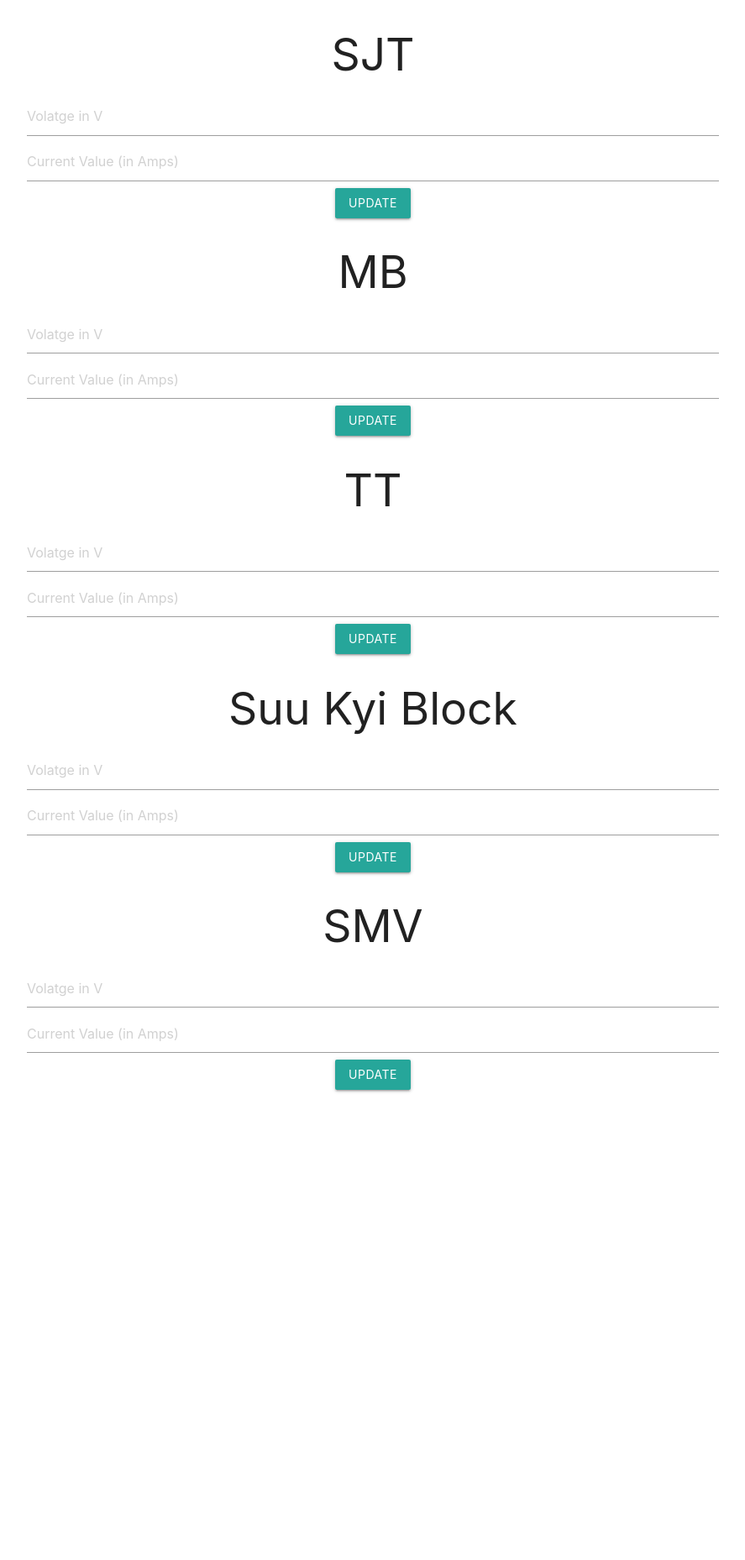
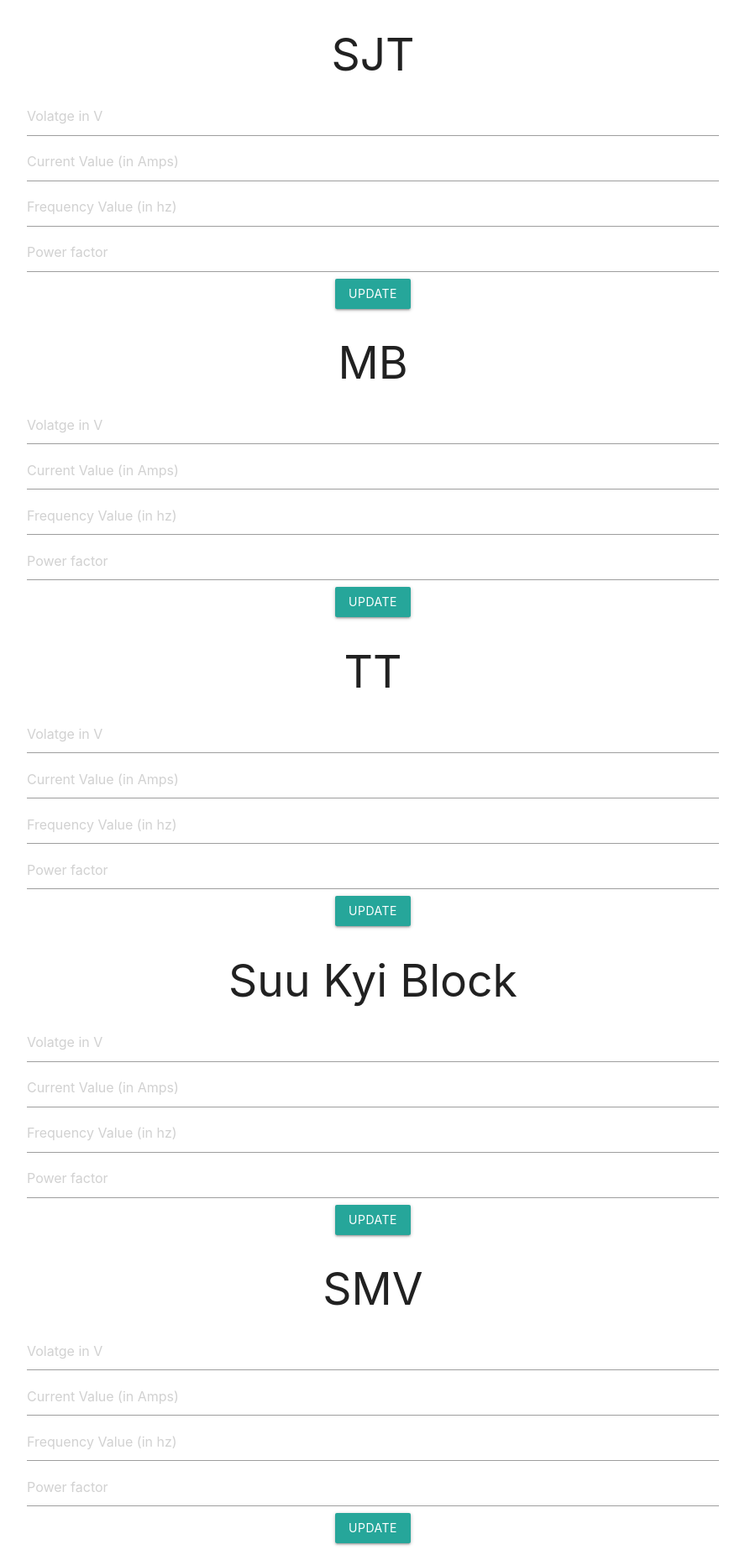
Before and after one commit to Noirdemort/HoloCast, a Flask app: page / in a window 1280 px wide. Shown: the whole page at 84% size, without its empty margins (168-1055 px from the left). Before the commit the page ends 1301 px from the top, so only its background shows below. Run offline with Flask 2, Linux system fonts and the light colour scheme.

Commit message:
Added extra fields and history feature

```diff
--- a/app.py
+++ b/app.py
@@ -8,6 +8,7 @@ url = "mongodb+srv://dexterLab:dyntyp-sejha6-sopcEc@holobase-upu74.gcp.mongodb.n
 client = pymongo.MongoClient(url)
 db = client.holocast
 building_data = db["building"]
+history = db["history"]
 
 
 @app.route("/")
@@ -20,16 +21,38 @@ def update_data(name):
     data = dict(request.form)
     building = building_data.find_one({"name": name})
     if building is None:
-        building_data.insert_one({"name": name, "voltage": data["voltage"], "current": data["current"]})
+        building_data.insert_one({"name": name, "voltage": data["voltage"], "current": data["current"], "frequency": data['frequency'], 'theta': data['theta']})
+        history.insert_one({"name": name, "voltage": [data["voltage"]], "current": [data["current"]], "frequency": [data['frequency']], 'theta': [data['theta']]})
         return redirect(url_for("home"))
+
+    hist = history.find_one({"name": name})
+    hist['voltage'].append(building['voltage'])
+    hist['current'].append(building['current'])
+    hist['frequency'].append(building['frequency'])
+    hist['theta'].append(building['theta'])
+
+    history.update_one(
+        {"name": name}, {
+            "$set": {
+                "name": name,
+                "voltage": hist["voltage"],
+                "current": hist["current"],
+                "frequency": hist["frequency"],
+                "theta": hist["theta"]
+            }
+        })
+
     building_data.update_one(
         {"name": name}, {
             "$set": {
                     "name": name,
                     "voltage": data["voltage"],
-                    "current": data["current"]
+                    "current": data["current"],
+                    "frequency": data["frequency"],
+                    "theta": data["theta"]
                 }
         })
+
     return redirect(url_for("home"))
 
 
@@ -38,8 +61,18 @@ def send_data():
     data = building_data.find()
     data_string = ""
     for i in data:
-        data_string += i['name'] + '$' + i['voltage'] + '$' + i['current']
+        data_string += i['name'] + '$' + i['voltage'] + '$' + i['current'] + '$' + i['frequency'] + '$' + i['theta']
         data_string += "!#!"
+    return data_string
+
+
+@app.route("/fetch/<trace>")
+def send_sjt(trace):
+    data = building_data.find_one({"name": trace})
+    if not data:
+        data_string = f"Line Voltage: {data['voltage']}, Line Current: {data['current']}, Power: {(3**0.5)*data['voltage']*data['current']*data['theta']}"
+    else:
+        data_string = "No data!"
     return data_string
 
 
--- a/templates/index.html
+++ b/templates/index.html
@@ -19,6 +19,8 @@
     <h2>SJT</h2>
     <input type="number" name="voltage" placeholder="Volatge in V"><br>
     <input type="number" name="current" placeholder="Current Value (in Amps)"> <br>
+    <input type="number" name="frequency" placeholder="Frequency Value (in hz)"> <br>
+    <input type="number" name="theta" placeholder="Power factor"> <br>
     <input class="btn" type="submit" value="Update">
 </form>
 </div>
@@ -28,6 +30,8 @@
     <h2>MB</h2>
     <input type="number" name="voltage" placeholder="Volatge in V"> <br>
     <input type="number" name="current" placeholder="Current Value (in Amps)"> <br>
+    <input type="number" name="frequency" placeholder="Frequency Value (in hz)"> <br>
+    <input type="number" name="theta" placeholder="Power factor"> <br>
     <input class="btn" type="submit" value="Update">
 </form>
 </div>
@@ -37,6 +41,8 @@
     <h2>TT</h2>
     <input type="number" name="voltage" placeholder="Volatge in V"> <br>
     <input type="number" name="current" placeholder="Current Value (in Amps)"> <br>
+    <input type="number" name="frequency" placeholder="Frequency Value (in hz)"> <br>
+    <input type="number" name="theta" placeholder="Power factor"> <br>
     <input class="btn" type="submit" value="Update">
 </form>
 </div>
@@ -46,6 +52,8 @@
     <h2>Suu Kyi Block</h2>
     <input type="number" name="voltage" placeholder="Volatge in V"> <br>
     <input type="number" name="current" placeholder="Current Value (in Amps)"> <br>
+    <input type="number" name="frequency" placeholder="Frequency Value (in hz)"> <br>
+    <input type="number" name="theta" placeholder="Power factor"> <br>
     <input class="btn" type="submit" value="Update">
 </form>
 </div>
@@ -55,6 +63,8 @@
     <h2>SMV</h2>
     <input type="number" name="voltage" placeholder="Volatge in V"> <br>
     <input type="number" name="current" placeholder="Current Value (in Amps)"> <br>
+    <input type="number" name="frequency" placeholder="Frequency Value (in hz)"> <br>
+    <input type="number" name="theta" placeholder="Power factor"> <br>
     <input class="btn" type="submit" value="Update">
 </form>
 </div>
```
